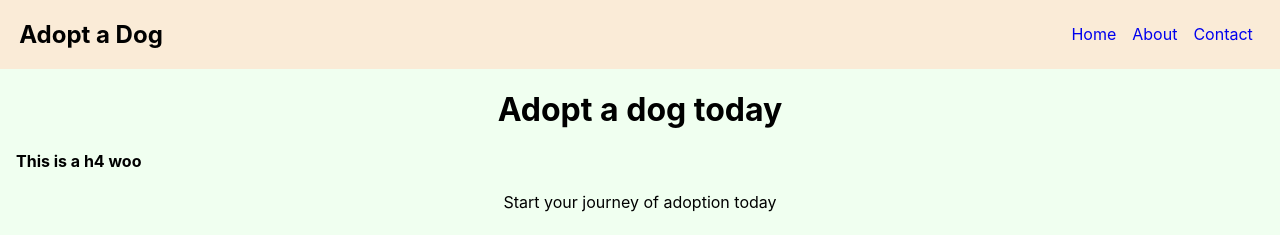
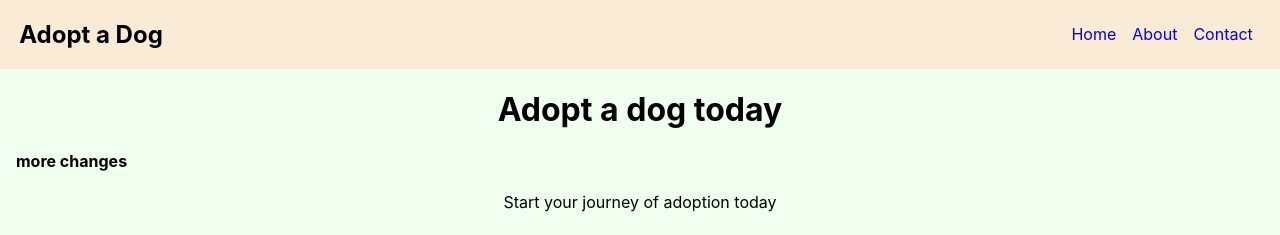
Before and after one commit to ThomasAlexanderMann/react_challenge, a React (Create React App) app: page / in a window 1280 px wide. Shown: the top 235 px of the page. Built offline with nearby package versions, Linux system fonts and the light colour scheme.

Commit message:
Altered a h4 title

```diff
--- a/src/youtubeReactCourse/react_challenge/pages/Home.js
+++ b/src/youtubeReactCourse/react_challenge/pages/Home.js
@@ -38,7 +38,7 @@ export function Home() {
     <>
       <Page>
         <h1>Adopt a dog today</h1>
-        <h4>This is a  h4 woo</h4>
+        <h4>more changes</h4>
         <p>Start your journey of adoption today</p>
         <h2>Browse our dogs</h2>
         <div className="card-container">{dogProfiles}</div>
```
